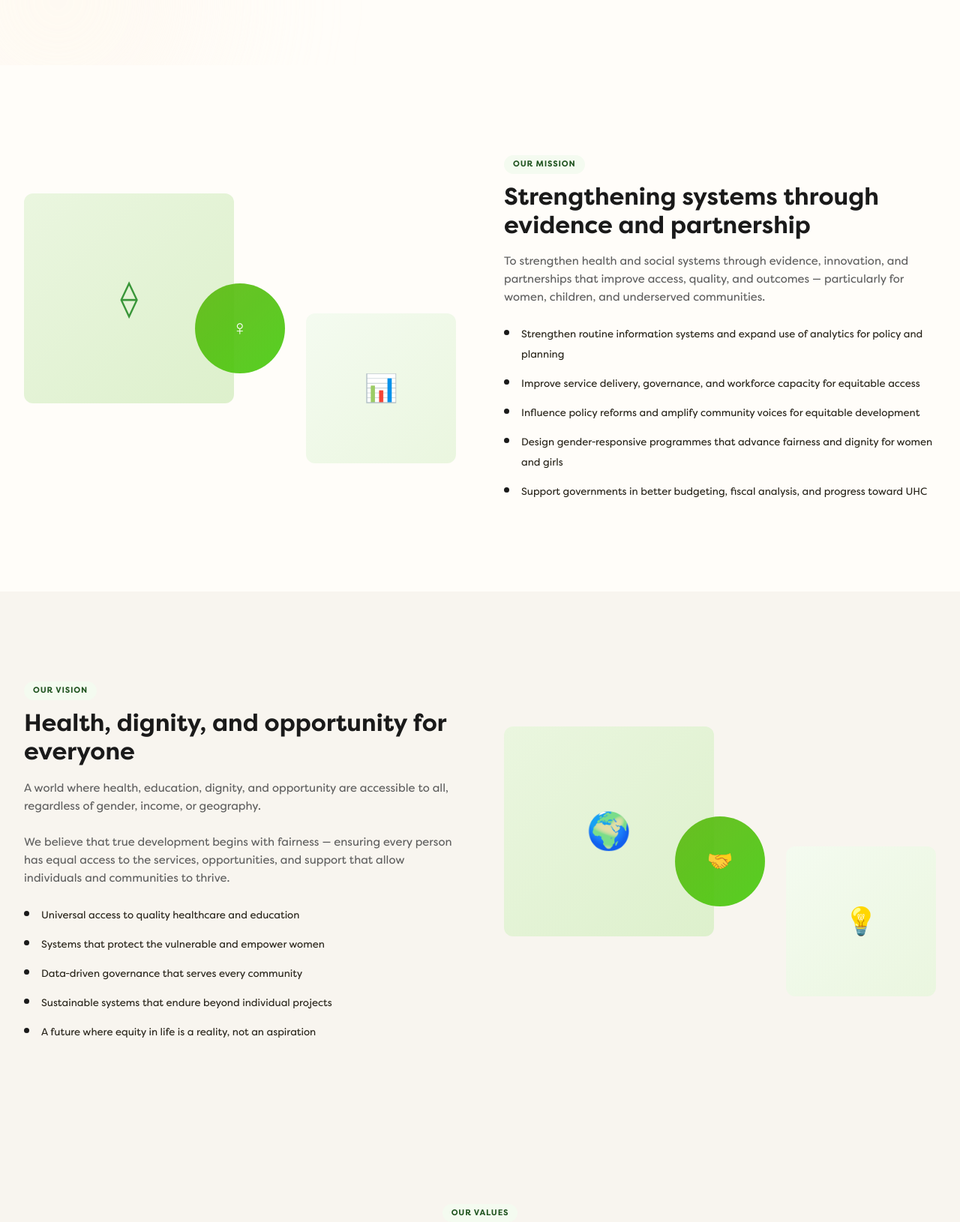
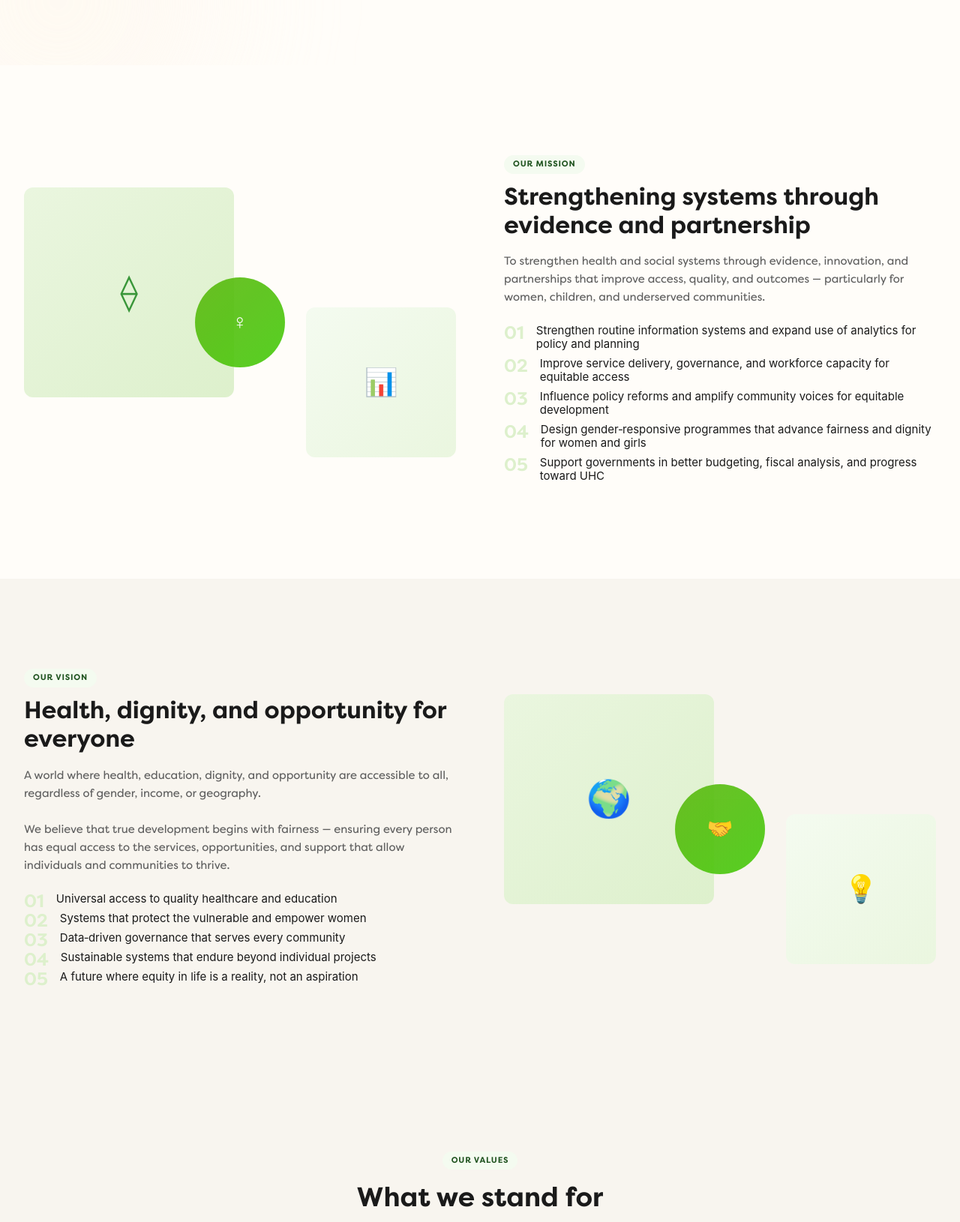
Before and after one commit to iyke497/Equiva, a Flask app: page /about in a window 1280 px wide. Shown: the part 713-2343 px from the top of the page at 75% size. Run offline with Flask 3, Linux system fonts and the light colour scheme; some libraries are stand-ins or nearby versions; some web fonts are replaced.

Commit message:
Style lists in about page to div with figures

```diff
--- a/static/css/styles.css
+++ b/static/css/styles.css
@@ -507,35 +507,6 @@ h1, h2, h3, h4, h5, h6 {
     margin-bottom: var(--space-24);
 }
 
-.check-list {
-    list-style: none;
-    padding: 0;
-    margin: 0;
-    display: flex;
-    flex-direction: column;
-    gap: var(--space-12);
-}
-
-.check-list li {
-    display: flex;
-    align-items: flex-start;
-    gap: var(--space-16);
-    font-size: 13.5px;
-    color: var(--text-primary);
-    line-height: 2.0;
-}
-
-.check-list li::before {
-    content: '';
-    display: inline-block;
-    width: 7px;
-    height: 7px;
-    min-width: 7px;
-    border-radius: 50%;
-    background: var(--text-dark);
-    margin-top: 8px;
-}
-
 .hero-actions {
     display: flex;
     gap: var(--space-16);
@@ -913,8 +884,8 @@ h1, h2, h3, h4, h5, h6 {
 
 .value-content h5 {
     font-size: 15px;
-    font-weight: 700;
-    margin-bottom: var(--space-4);
+    font-weight: 420;
+    margin-bottom: var(--space-8);
 }
 
 .value-content p {
--- a/templates/about.html
+++ b/templates/about.html
@@ -32,13 +32,38 @@
                 <span class="section-badge">Our Mission</span>
                 <h2>Strengthening systems through evidence and partnership</h2>
                 <p>To strengthen health and social systems through evidence, innovation, and partnerships that improve access, quality, and outcomes — particularly for women, children, and underserved communities.</p>
-                <ul class="check-list">
-                    <li>Strengthen routine information systems and expand use of analytics for policy and planning</li>
-                    <li>Improve service delivery, governance, and workforce capacity for equitable access</li>
-                    <li>Influence policy reforms and amplify community voices for equitable development</li>
-                    <li>Design gender‑responsive programmes that advance fairness and dignity for women and girls</li>
-                    <li>Support governments in better budgeting, fiscal analysis, and progress toward UHC</li>
-                </ul>
+                <div class="about-values">
+                    <div class="value-item">
+                        <span class="value-number">01</span>
+                        <div class="value-content">
+                            <h5>Strengthen routine information systems and expand use of analytics for policy and planning</h5>
+                        </div>
+                    </div>
+                    <div class="value-item">
+                        <span class="value-number">02</span>
+                        <div class="value-content">
+                            <h5>Improve service delivery, governance, and workforce capacity for equitable access</h5>
+                        </div>
+                    </div>
+                    <div class="value-item">
+                        <span class="value-number">03</span>
+                        <div class="value-content">
+                            <h5>Influence policy reforms and amplify community voices for equitable development</h5>
+                        </div>
+                    </div>
+                    <div class="value-item">
+                        <span class="value-number">04</span>
+                        <div class="value-content">
+                            <h5>Design gender‑responsive programmes that advance fairness and dignity for women and girls</h5>
+                        </div>
+                    </div>
+                    <div class="value-item">
+                        <span class="value-number">05</span>
+                        <div class="value-content">
+                            <h5>Support governments in better budgeting, fiscal analysis, and progress toward UHC</h5>
+                        </div>
+                    </div>
+                </div>
             </div>
         </div>
     </div>
@@ -60,13 +85,38 @@
                 <h2>Health, dignity, and opportunity for everyone</h2>
                 <p>A world where health, education, dignity, and opportunity are accessible to all, regardless of gender, income, or geography.</p>
                 <p>We believe that true development begins with fairness — ensuring every person has equal access to the services, opportunities, and support that allow individuals and communities to thrive.</p>
-                <ul class="check-list">
-                    <li>Universal access to quality healthcare and education</li>
-                    <li>Systems that protect the vulnerable and empower women</li>
-                    <li>Data‑driven governance that serves every community</li>
-                    <li>Sustainable systems that endure beyond individual projects</li>
-                    <li>A future where equity in life is a reality, not an aspiration</li>
-                </ul>
+                <div class="about-values">
+                    <div class="value-item">
+                        <span class="value-number">01</span>
+                        <div class="value-content">
+                            <h5>Universal access to quality healthcare and education</h5>
+                        </div>
+                    </div>
+                    <div class="value-item">
+                        <span class="value-number">02</span>
+                        <div class="value-content">
+                            <h5>Systems that protect the vulnerable and empower women</h5>
+                        </div>
+                    </div>
+                    <div class="value-item">
+                        <span class="value-number">03</span>
+                        <div class="value-content">
+                            <h5>Data‑driven governance that serves every community</h5>
+                        </div>
+                    </div>
+                    <div class="value-item">
+                        <span class="value-number">04</span>
+                        <div class="value-content">
+                            <h5>Sustainable systems that endure beyond individual projects</h5>
+                        </div>
+                    </div>
+                    <div class="value-item">
+                        <span class="value-number">05</span>
+                        <div class="value-content">
+                            <h5>A future where equity in life is a reality, not an aspiration</h5>
+                        </div>
+                    </div>
+                </div>
             </div>
         </div>
     </div>
```
